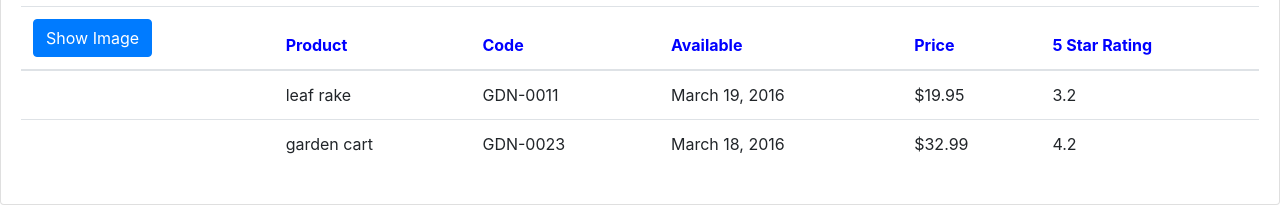
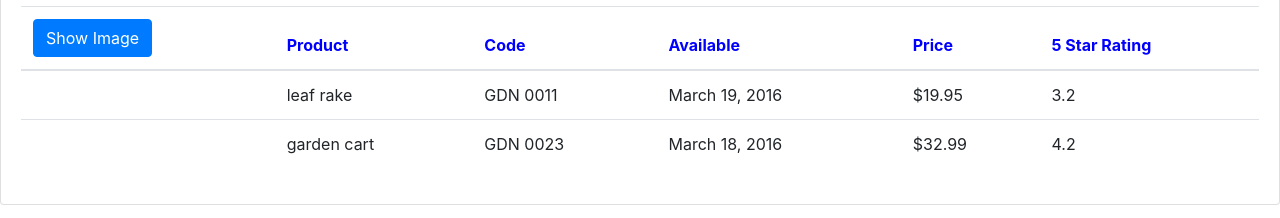
Before and after one commit to mehmetozkaya/Steadman, an Angular app in the folder SteadmanWeb/: page / in a window 1280 px wide. Shown: the part 202-420 px from the top of the page. Built offline with nearby package versions, Linux system fonts and the light colour scheme.

Commit message:
ConvertToSpacesPipe added

```diff
--- a/SteadmanWeb/src/app/app.module.ts
+++ b/SteadmanWeb/src/app/app.module.ts
@@ -4,11 +4,13 @@ import { FormsModule } from '@angular/forms';
 
 import { AppComponent } from './app.component';
 import { ProductListComponent } from './products/product-list.component';
+import { ConvertToSpacesPipe } from './shared/convert-to-spaces.pipe';
 
 @NgModule({
   declarations: [
     AppComponent,
-    ProductListComponent
+    ProductListComponent,
+    ConvertToSpacesPipe
   ],
   imports: [
     BrowserModule,
--- a/SteadmanWeb/src/app/products/product-list.component.html
+++ b/SteadmanWeb/src/app/products/product-list.component.html
@@ -41,7 +41,7 @@
                         [style.margin.px]='imageMargin'>
                 </td>
                 <td>{{product.productName | lowercase }}</td>
-                <td>{{product.productCode}}</td>
+                <td>{{product.productCode | convertToSpaces: '-'}}</td>
                 <td>{{product.releaseDate}}</td>
                 <td>{{product.price | currency:'USD':'symbol':'1.2-2'}}</td>
                 <td>{{product.starRating}}</td>
--- a/SteadmanWeb/src/app/shared/convert-to-spaces.pipe.ts
+++ b/SteadmanWeb/src/app/shared/convert-to-spaces.pipe.ts
@@ -6,6 +6,6 @@ import { Pipe, PipeTransform } from "@angular/core";
 export class ConvertToSpacesPipe implements PipeTransform {
 
     transform(value: any, ...args: any[]) {
-        return;
+        return value.replace(args, ' ');
     }
 }
```
